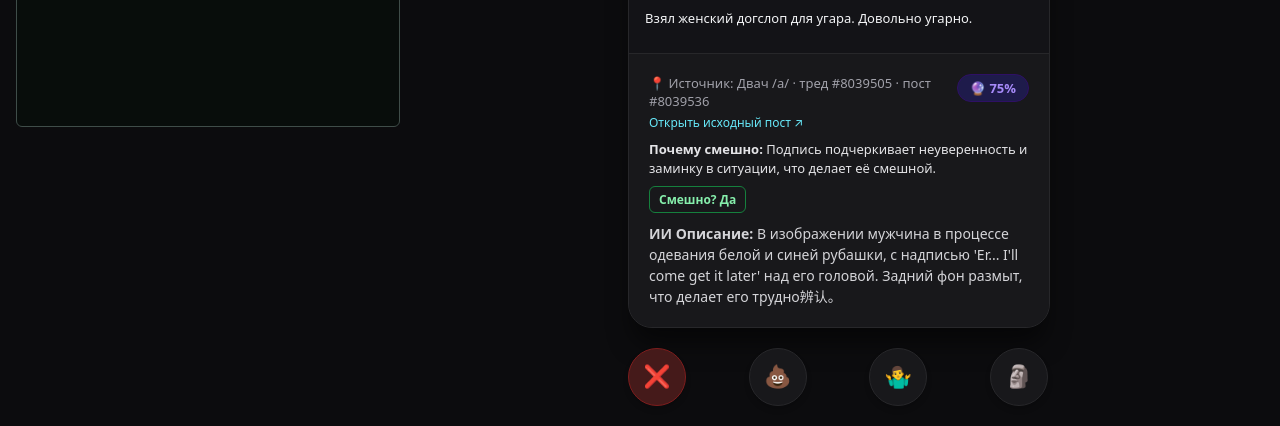
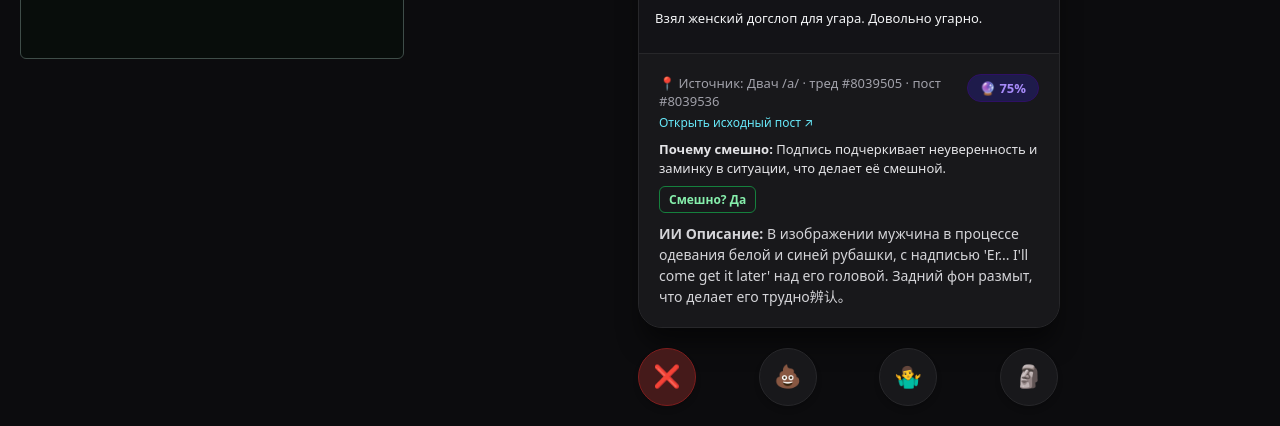
Before and after one commit to vovastepanow/meme-tinder, a PHP site: page /index.html in a window 1280 px wide. Shown: the part 481-907 px from the top of the page. Run offline with PHP 8.4, Linux system fonts and the light colour scheme.

Commit message:
Desktop layout: activity console in its own sticky grid column instead of position: fixed
Co-Authored-By: Devin AI <158243242+devin-ai-integration[bot]@users.noreply.github.com>

```diff
--- a/index.html
+++ b/index.html
@@ -5,10 +5,16 @@
     <meta name="viewport" content="width=device-width, initial-scale=1.0">
     <title>Умная ИИ Мемо-Панель</title>
     <!-- Подключение внешних стилей оформления -->
-    <link rel="stylesheet" href="style.css?v=20261015-5">
+    <link rel="stylesheet" href="style.css?v=20261015-7">
 </head>
 <body>
 
+    <section id="meme-activity-ticker" class="activity-console" aria-label="Журнал приложения">
+        <div class="activity-console-header"><span class="console-indicator"></span><strong>Журнал приложения</strong><span id="activity-console-status">готово</span><button id="activity-console-follow" type="button" hidden>К концу ↓</button></div>
+        <div id="meme-activity-track" class="activity-console-output" role="log" aria-live="polite"></div>
+    </section>
+
+    <main class="app-main">
     <div class="tabs">
         <button class="tab-btn active" onclick="switchTab('meme-tab', this)">🗿 Оценка Мемов</button>
         <button class="tab-btn" onclick="switchTab('source-tab', this)">🔎 Подбор Источников</button>
@@ -16,10 +22,6 @@
         <button class="tab-btn" data-tab-id="database-tab" onclick="switchTab('database-tab', this)">🗄️ Базы данных</button>
     </div>
 
-    <section id="meme-activity-ticker" class="activity-console" aria-label="Журнал приложения">
-        <div class="activity-console-header"><span class="console-indicator"></span><strong>Журнал приложения</strong><span id="activity-console-status">готово</span><button id="activity-console-follow" type="button" hidden>К концу ↓</button></div>
-        <div id="meme-activity-track" class="activity-console-output" role="log" aria-live="polite"></div>
-    </section>
 
     <div id="debug-banner" class="debug-banner" style="display: none;">
         <span>ДЕМО-РЕЖИМ: Ollama не используется, данные не сохраняются в файлы проекта</span>
@@ -192,6 +194,8 @@
         </dialog>
     </div>
 
+    </main>
+
     <div id="image-viewer" class="image-viewer" role="dialog" aria-modal="true" aria-label="Просмотр изображения" hidden>
         <button id="image-viewer-close" class="image-viewer-close" type="button" aria-label="Закрыть просмотр">×</button>
         <img id="image-viewer-image" alt="" draggable="false">
@@ -199,6 +203,6 @@
     </div>
 
     <!-- Подключение изолированной JS-логики интерфейса -->
-    <script src="script.js?v=20261015-5"></script>
+    <script src="script.js?v=20261015-7"></script>
 </body>
 </html>
--- a/style.css
+++ b/style.css
@@ -193,16 +193,34 @@ body {
     overflow-wrap: anywhere;
 }
 .activity-console-line::before { content: '> '; color: #4ade80; }
+/* Mobile: .app-main is transparent to layout, the console sits between the tabs and the content. */
+.app-main { display: contents; }
+.tabs { order: 0; }
+.activity-console { order: 1; }
+.app-main > :not(.tabs) { order: 2; }
+/* Desktop: console in its own sticky column so it never overlaps the tabs or the card. */
 @media (min-width: 900px) {
     body {
-        padding-left: calc(clamp(360px, 30vw, 480px) + 32px);
+        display: grid;
+        grid-template-columns: clamp(360px, 30vw, 480px) minmax(0, 1fr);
+        column-gap: 32px;
+        align-items: start;
+    }
+    .app-main {
+        grid-column: 2;
+        grid-row: 1;
+        display: flex;
+        flex-direction: column;
+        align-items: center;
+        min-width: 0;
     }
     .activity-console {
-        position: fixed;
-        top: 88px;
-        left: 16px;
-        width: clamp(360px, 30vw, 480px);
-        height: min(68vh, 520px);
+        grid-column: 1;
+        grid-row: 1;
+        position: sticky;
+        top: 20px;
+        width: 100%;
+        height: min(calc(100vh - 40px), 520px);
         margin: 0;
         z-index: 20;
     }
```
